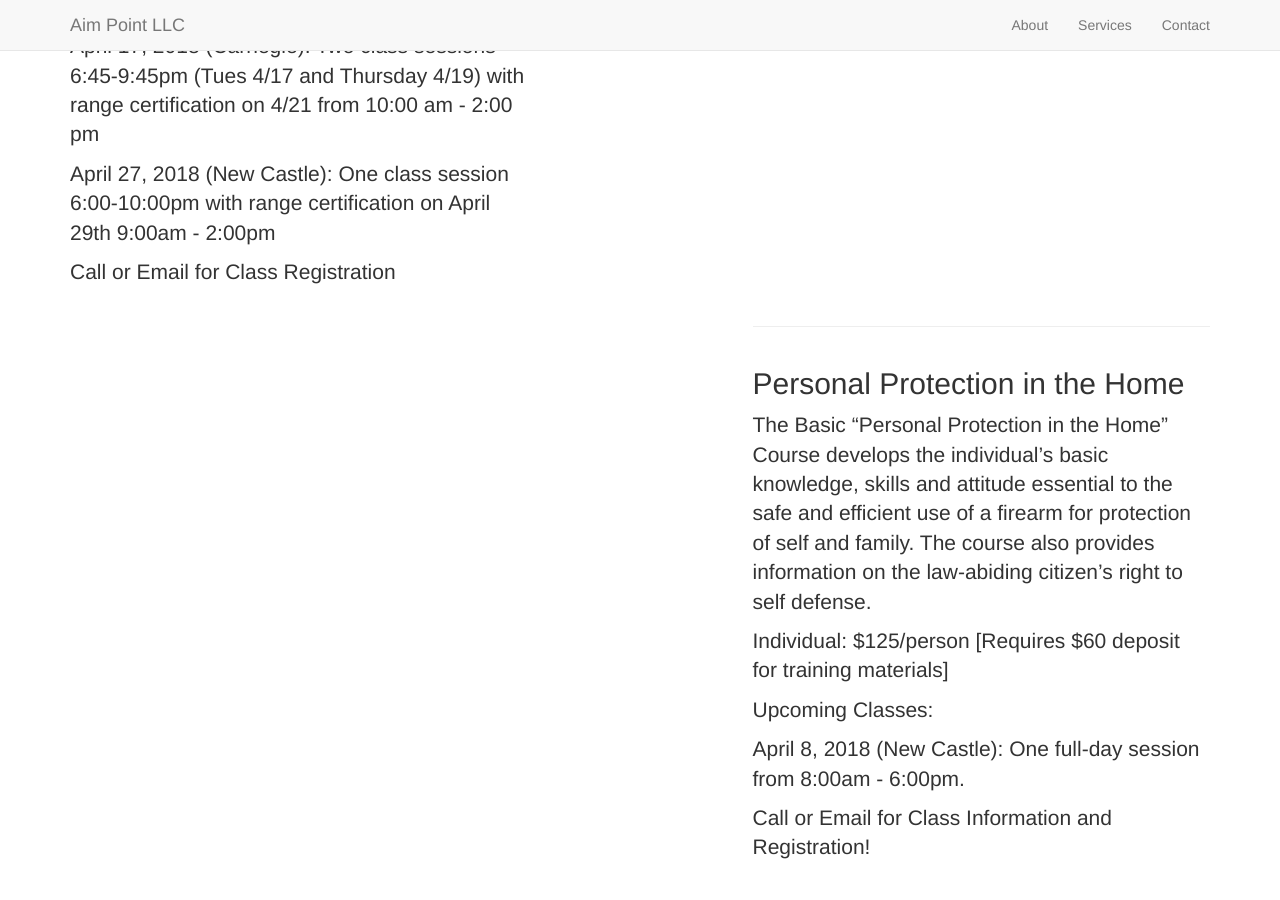
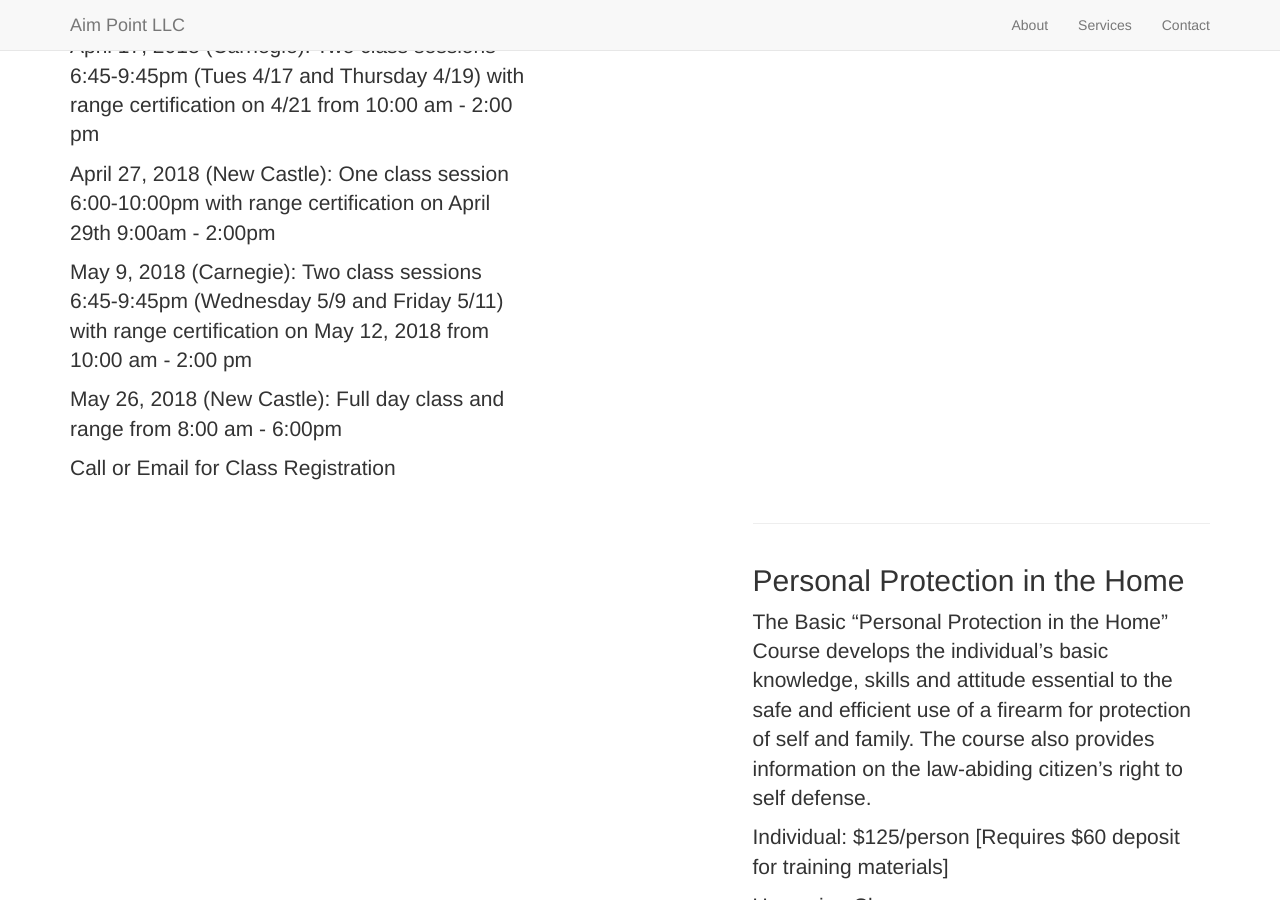
Before and after one commit to aimpoint/aimpoint.github.io, a Jekyll site: the page built from _posts/2016-1-3-basics1.markdown, in a window 1280 px wide and 900 px high, scrolled down 2846 px. Built offline with Jekyll 4.4.1, drawn with Linux system fonts in a browser that asks for light colours; nearby versions of some CDN libraries; library files that are not in the unit come from our copies.

Commit message:
Update 2016-1-3-basics1.markdown

```diff
--- a/_posts/2016-1-3-basics1.markdown
+++ b/_posts/2016-1-3-basics1.markdown
@@ -21,5 +21,9 @@ range certification on 4/21 from 10:00 am - 2:00 pm
 
 April 27, 2018 (New Castle): One class session 6:00-10:00pm with range certification on April 29th 9:00am - 2:00pm
 
+May 9, 2018 (Carnegie):  Two class sessions 6:45-9:45pm (Wednesday 5/9 and Friday 5/11) with range certification on May 12, 2018 from 10:00 am - 2:00 pm
+
+May 26, 2018 (New Castle):  Full day class and range from 8:00 am - 6:00pm
+
 
 Call or Email for Class Registration
```
